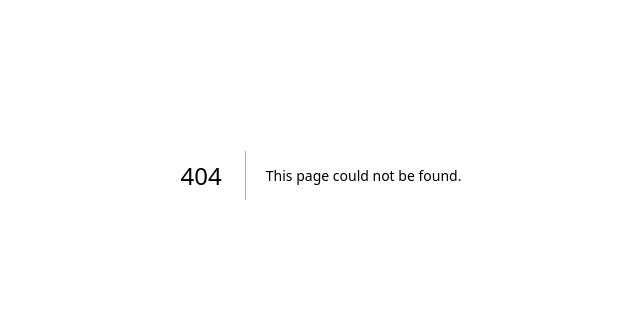
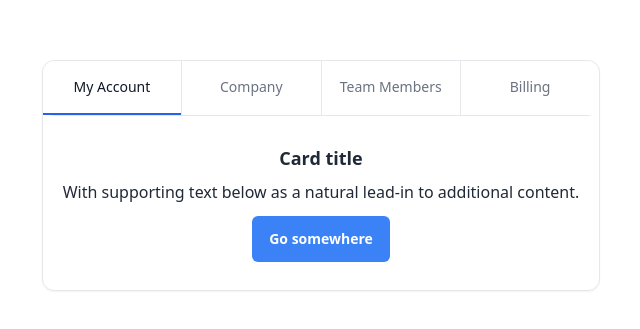
Before and after one commit to NayamAmarshe/writedown, a Next.js app: page /test in a window 1280 px wide. Before the commit this address had no page. Shown: the part 225-554 px from the top of the page, without its empty margins (319-959 px from the left). Built offline with nearby package versions, Linux system fonts and the light colour scheme.

Commit message:
preline added

```diff
--- /dev/null
+++ b/pages/test.tsx
@@ -0,0 +1,59 @@
+import type { NextPage } from 'next'
+import Head from 'next/head'
+import Image from 'next/image'
+const Home: NextPage = () => {
+    return (
+      <div className="flex min-h-screen flex-col items-center justify-center py-2">
+        <head>
+            <title>WriteDown</title>
+        </head>
+        <body>
+        <div className="flex flex-col bg-white border shadow-sm rounded-xl dark:bg-gray-800 dark:border-gray-700 dark:shadow-slate-700/[.7]">
+  <div className="sm:hidden">
+    <label  className="sr-only">Select a nav</label>
+    <select name="hs-card-nav-tabs" id="hs-card-nav-tabs" className="block w-full border-t-0 border-x-0 border-gray-300 rounded-t-xl focus:ring-blue-600 focus:border-blue-600">
+      <option selected>My Account</option>
+      <option>Company</option>
+      <option>Team Members</option>
+      <option>Billing</option>
+    </select>
+  </div>
+
+  <div className="hidden sm:block">
+    <nav className="relative z-0 flex border-b rounded-xl divide-x divide-gray-200 dark:border-gray-700 dark:divide-gray-700" aria-label="Tabs">
+      <a className="group relative min-w-0 flex-1 bg-white py-4 px-4 border-b-2 border-b-blue-600 text-gray-900 rounded-tl-xl text-sm font-medium text-center overflow-hidden hover:bg-gray-50 focus:z-10 dark:bg-gray-800 dark:text-gray-300" aria-current="page" href="#">
+        My Account
+      </a>
+
+      <a className="group relative min-w-0 flex-1 bg-white py-4 px-4 text-gray-500 hover:text-gray-700 text-sm font-medium text-center overflow-hidden hover:bg-gray-50 focus:z-10 dark:bg-gray-800 dark:hover:text-gray-400" href="#">
+        Company
+      </a>
+
+      <a className="group relative min-w-0 flex-1 bg-white py-4 px-4 text-gray-500 hover:text-gray-700 text-sm font-medium text-center overflow-hidden hover:bg-gray-50 focus:z-10 dark:bg-gray-800 dark:hover:text-gray-400" href="#">
+        Team Members
+      </a>
+
+      <a className="group relative min-w-0 flex-1 bg-white py-4 px-4 text-gray-500 hover:text-gray-700 rounded-tr-xl text-sm font-medium text-center overflow-hidden hover:bg-gray-50 focus:z-10 dark:bg-gray-800 dark:hover:text-gray-400" href="#">
+        Billing
+      </a>
+    </nav>
+  </div>
+
+  <div className="p-4 text-center md:py-7 md:px-5">
+    <h3 className="text-lg font-bold text-gray-800 dark:text-white">
+      Card title
+    </h3>
+    <p className="mt-2 text-gray-800 dark:text-gray-400">
+      With supporting text below as a natural lead-in to additional content.
+    </p>
+    <a className="mt-3 py-3 px-4 inline-flex justify-center items-center gap-2 rounded-md border border-transparent font-semibold bg-blue-500 text-white hover:bg-blue-600 focus:outline-none focus:ring-2 focus:ring-blue-500 focus:ring-offset-2 transition-all text-sm dark:focus:ring-offset-gray-800" href="#">
+      Go somewhere
+    </a>
+  </div>
+</div>
+        </body>
+      </div>
+    )
+  }
+
+  export default Home
--- a/tailwind.config.js
+++ b/tailwind.config.js
@@ -1,12 +1,13 @@
 /** @type {import('tailwindcss').Config} */
 module.exports = {
   content: [
-    './pages/**/*.{js,ts,jsx,tsx}',
-    './components/**/*.{js,ts,jsx,tsx}',
-    './app/**/*.{js,ts,jsx,tsx}',
+    "node_modules/preline/dist/*.js",
+    "./pages/**/*.{js,ts,jsx,tsx}",
+    "./components/**/*.{js,ts,jsx,tsx}",
+    "./app/**/*.{js,ts,jsx,tsx}",
   ],
   theme: {
     extend: {},
   },
   plugins: [],
-}
+};
```
Also changed, not shown: package.json (+3 -4 lines), 1 other file (tests, documents, lock files or other folders).
